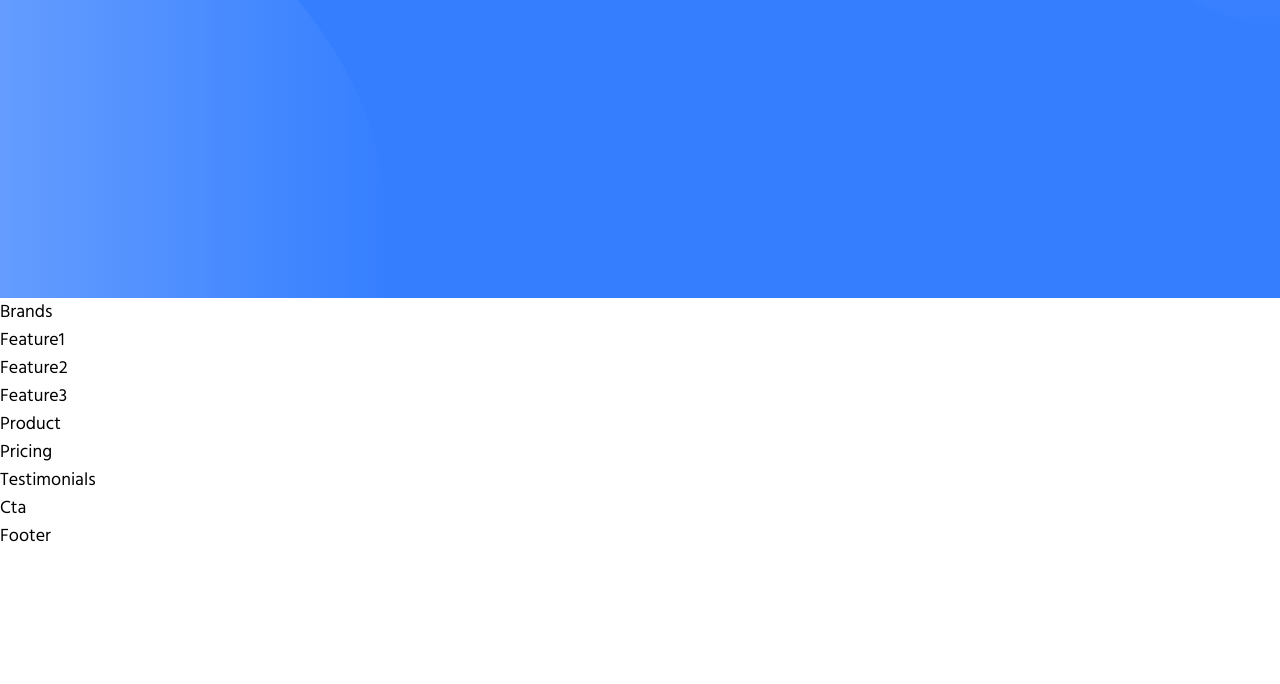
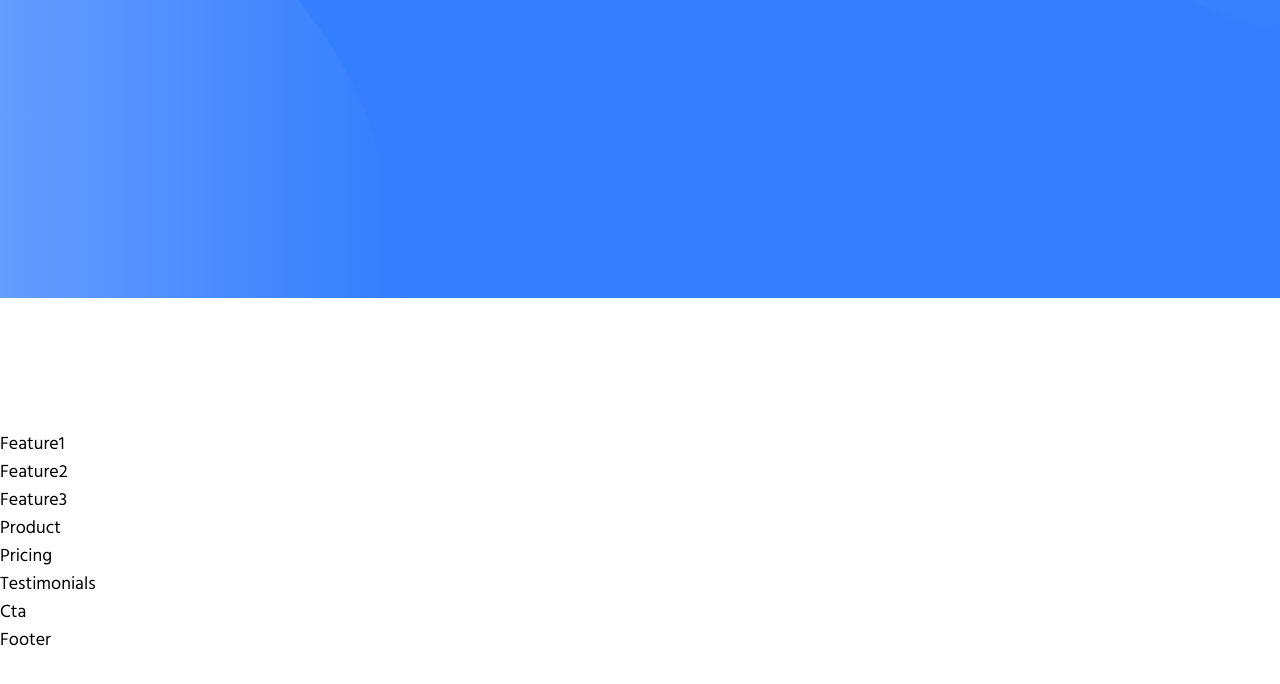
Before and after one commit to willnotsin/react-landing-page, a React (Create React App) app: page / in a window 1280 px wide. Shown: the part 1410-2094 px from the top of the page. Built offline with nearby package versions, Linux system fonts and the light colour scheme.

Commit message:
add the brand component

```diff
--- a/src/components/Brands.jsx
+++ b/src/components/Brands.jsx
@@ -1,8 +1,24 @@
 import React from 'react'
+//import data
+import { overview } from '../data'
 
 const Brands = () => {
+  const {brands} = overview
   return (
-    <div>Brands</div>
+    <section className='py-9'>
+      <div className="container mx-auto flex flex-col lg:flex-row items-center justify-between space-y-5">
+        {/* brands */}
+        {brands.map((item, index)=> {
+          const {image, delay} = item
+          return(
+            <div key={index} data-aos="zoom-in-up" data-aos-delay={delay}>
+              {/* brand image */}
+              <img src={image} alt="" />
+            </div>
+          )
+        })}
+      </div>
+    </section>
   )
 }
 
```
